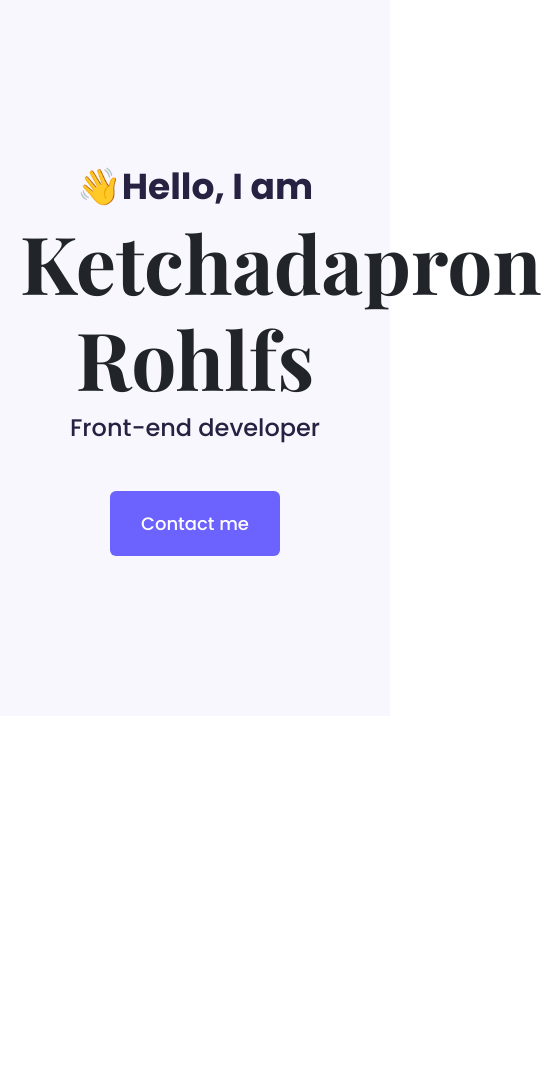
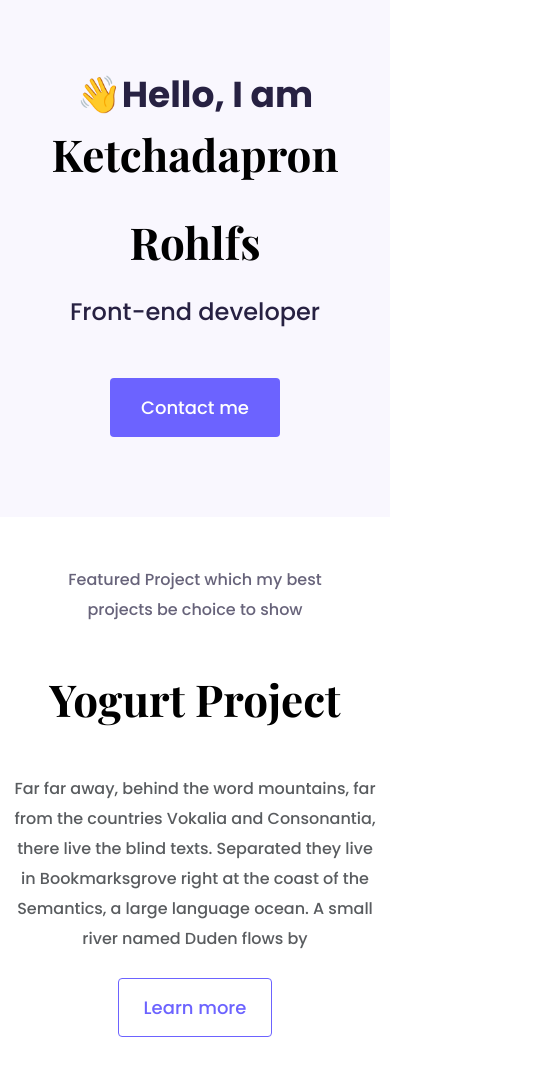
Before and after one commit to Ketchadaprons/portfolio-project, a plain HTML site: page index.html in a window 390 px wide. Shown: the top 1082 px of the page, 542 px wide, since content can reach past the window. Before the commit the page ends 844 px from the top, so only its background shows below. Drawn offline with nearby package versions, Linux system fonts and the light colour scheme.

Commit message:
Integrated homepage content design

```diff
--- a/index.html
+++ b/index.html
@@ -36,5 +36,69 @@
       <h2 class="mb-5">Front-end developer</h2>
       <a class="btn btn-branding" href="#">Contact me</a>
     </div>
+
+    <p class="text-center m-5">
+      Featured Project which my best projects be choice to show
+    </p>
+
+    <div class="container">
+      <div class="row mb-5">
+        <div class="col d-none d-lg-block">
+          <img src="/images/yogurt.png" class="img-fluid" alt="yogurt" />
+        </div>
+        <div class="col">
+          <div class="project-description">
+            <h2 class="mb-5">Yogurt Project</h2>
+            <p class="mb-4 text-muted">
+              Far far away, behind the word mountains, far from the countries
+              Vokalia and Consonantia, there live the blind texts. Separated
+              they live in Bookmarksgrove right at the coast of the Semantics, a
+              large language ocean. A small river named Duden flows by
+            </p>
+            <a href="" class="btn bth-branding-outline"> Learn more</a>
+          </div>
+        </div>
+      </div>
+
+      <div class="row mb-5">
+        <div class="col">
+          <div class="project-description">
+            <h2 class="mb-5">Weather Project</h2>
+            <p class="mb-4 text-muted">
+              Far far away, behind the word mountains, far from the countries
+              Vokalia and Consonantia, there live the blind texts. Separated
+              they live in Bookmarksgrove right at the coast of the Semantics, a
+              large language ocean. A small river named Duden flows by
+            </p>
+            <a href="" class="btn bth-branding-outline"> Learn more</a>
+          </div>
+        </div>
+        <div class="col d-none d-lg-block">
+          <img src="/images/weather.png" class="img-fluid" alt="weather" />
+        </div>
+      </div>
+
+      <div class="row mb-5">
+        <div class="col d-none d-lg-block">
+          <img
+            src="/images/dictionary.png"
+            class="img-fluid"
+            alt="dictionary"
+          />
+        </div>
+        <div class="col">
+          <div class="project-description">
+            <h2 class="mb-5">Dictionary Project</h2>
+            <p class="mb-4 text-muted">
+              Far far away, behind the word mountains, far from the countries
+              Vokalia and Consonantia, there live the blind texts. Separated
+              they live in Bookmarksgrove right at the coast of the Semantics, a
+              large language ocean. A small river named Duden flows by
+            </p>
+            <a href="" class="btn bth-branding-outline"> Learn more</a>
+          </div>
+        </div>
+      </div>
+    </div>
   </body>
 </html>
--- a/styles/portfolio.css
+++ b/styles/portfolio.css
@@ -1,5 +1,3 @@
-/* font-family: 'Playfair Display', serif;
-font-family: 'Poppins', sans-serif; */
 :root {
   --branding-color: #6c63ff;
   --secondary-color: #f9f7fe;
@@ -17,10 +15,21 @@ h4,
 h5,
 h6 {
   font-family: var(--heading-font-family);
+  color: black;
+  font-weight: bold;
 }
 h1 {
-  font-size: 80px;
-  font-weight: bold;
+  font-size: 96px;
+  line-height: 1.5;
+}
+h2 {
+  font-size: 64px;
+}
+p {
+  font-weight: normal;
+  font-size: 16px;
+  color: rgba(39, 33, 66, 0.7);
+  line-height: 30px;
 }
 .hero {
   text-align: center;
@@ -38,13 +47,43 @@ h1 {
   font-family: var(--default-font-family);
   font-weight: normal;
   font-size: 24px;
+  line-height: 1.5;
   color: #272142;
 }
 .btn-branding {
   background: var(--branding-color);
-  border-radius: 4;
-  padding: 18px 30px;
+  border-radius: 4px;
+  padding: 15px 30px;
   color: white;
   font-size: 18px;
   line-height: 27px;
 }
+.bth-branding-outline {
+  border: 1px solid var(--branding-color);
+  border-radius: 4px;
+  padding: 15px 25px;
+  color: white;
+  font-size: 18px;
+  line-height: 27px;
+  color: var(--branding-color);
+}
+.project-description {
+  padding: 120px 60px;
+}
+
+@media (max-width: 900px) {
+  h1 {
+    font-size: 44px;
+    line-height: 2;
+  }
+  h2 {
+    font-size: 44px;
+  }
+  .hero {
+    padding: 80px 20px;
+  }
+  .project-description {
+    padding: 0;
+    text-align: center;
+  }
+}
```
Also changed, not shown: images/dictionary.png (added), images/weather.png (added), images/yogurt.png (added).
